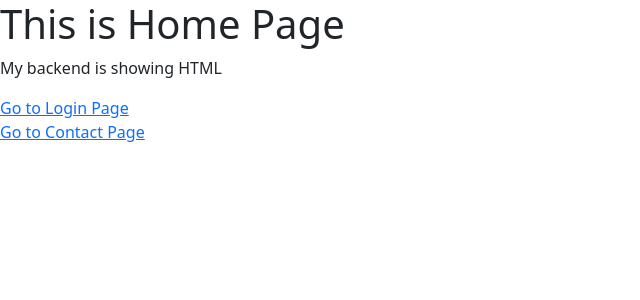
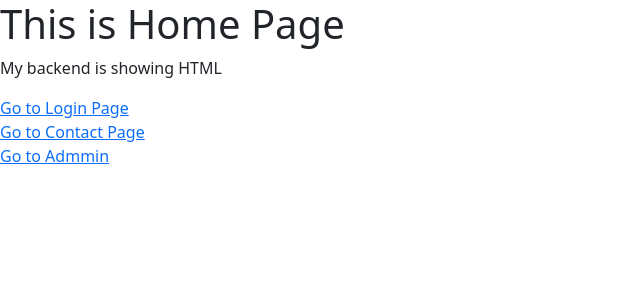
Before and after one commit to GptRohan/FirstWebsite, a Flask app: page / in a window 1280 px wide. Shown: the top 300 px of the page, without its empty margins (0-640 px from the left). Run offline with Flask 3, Linux system fonts and the light colour scheme.

Commit message:
Update index.html

```diff
--- a/templates/index.html
+++ b/templates/index.html
@@ -12,7 +12,8 @@
     <p>My backend is showing HTML</p>
 
     <a href="/login">Go to Login Page</a> <br>
-    <a href="/contact">Go to Contact Page</a>
+    <a href="/contact">Go to Contact Page</a><br>
+    <a href="/admin">Go to Admmin</a>
 
 </body>
 </html>
```
